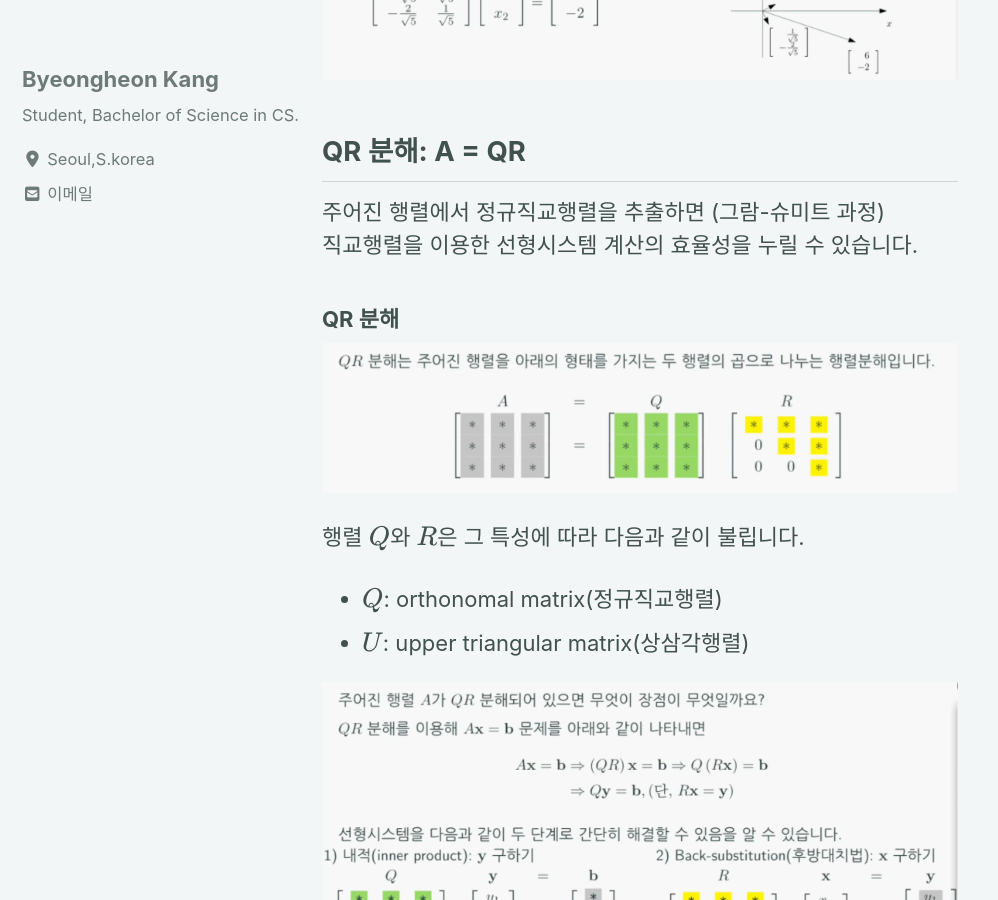
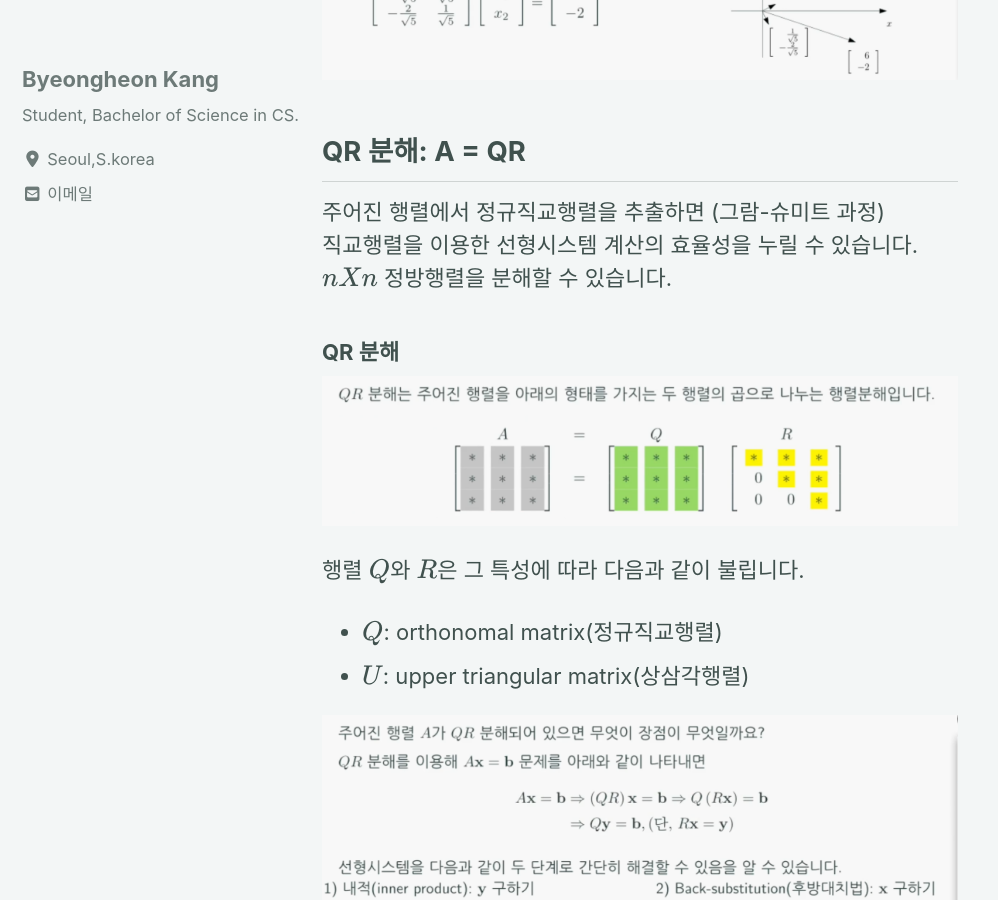
Before and after one commit to devtrail42/devtrail42.github.io, a Jekyll site: the page built from _posts/2020-12-09-orthogonal.md, in a window 1280 px wide and 900 px high, scrolled down 4040 px. Shown: the whole window, without its empty margins (0-998 px from the left). Built offline with Jekyll 4.4.1, drawn with Linux system fonts in a browser that asks for light colours; cached includes are drawn as plain includes; nearby versions of some CDN libraries; formulas are drawn with MathJax 3; comment, search, counter and statistics services are not loaded.

Commit message:
edit post

```diff
--- a/_posts/2020-12-09-orthogonal.md
+++ b/_posts/2020-12-09-orthogonal.md
@@ -76,6 +76,7 @@ $$
 
 주어진 행렬에서 정규직교행렬을 추출하면 (그람-슈미트 과정)
 직교행렬을 이용한 선형시스템 계산의 효율성을 누릴 수 있습니다.
+$n X n$ 정방행렬을 분해할 수 있습니다.
 
 ### QR 분해
 
```
